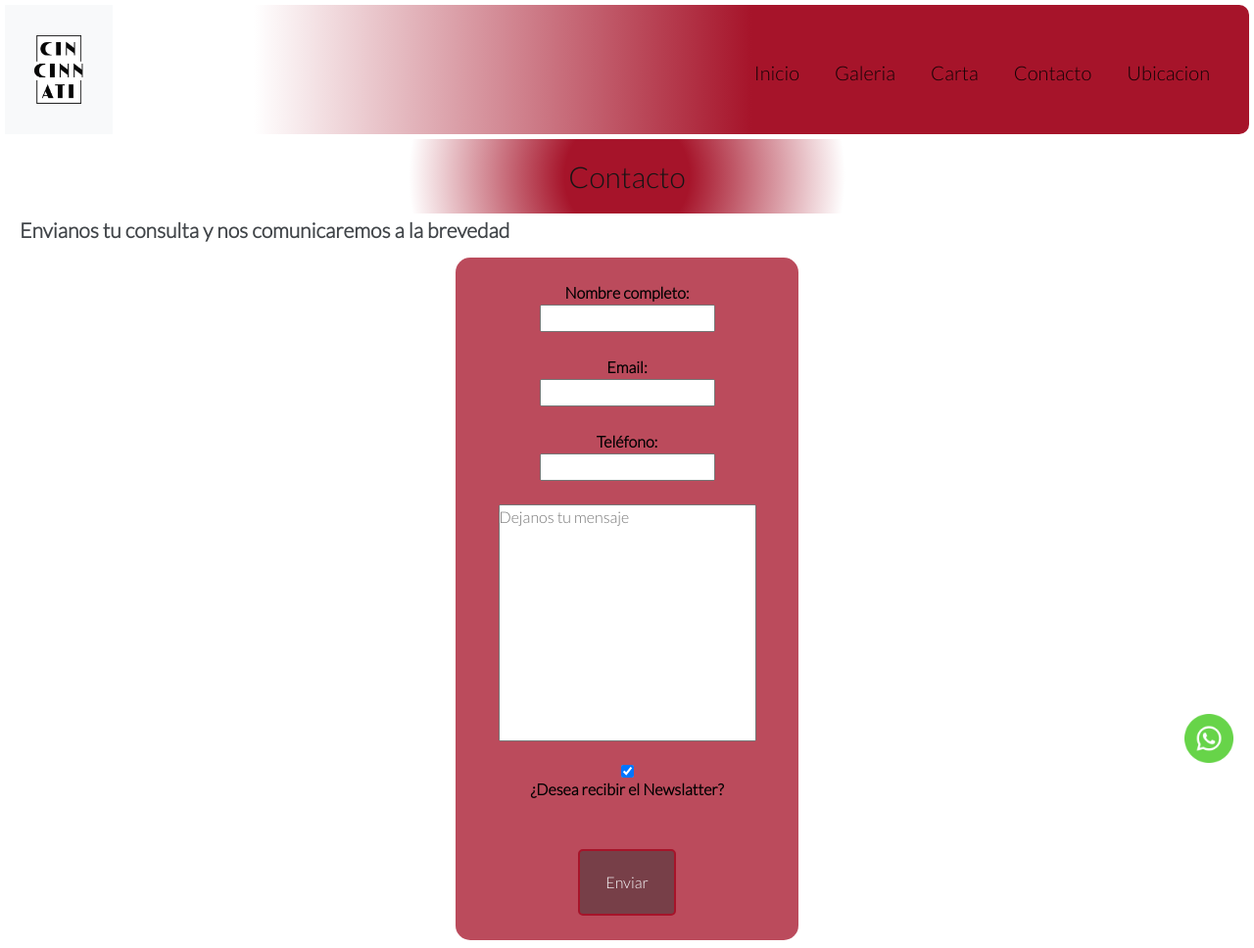
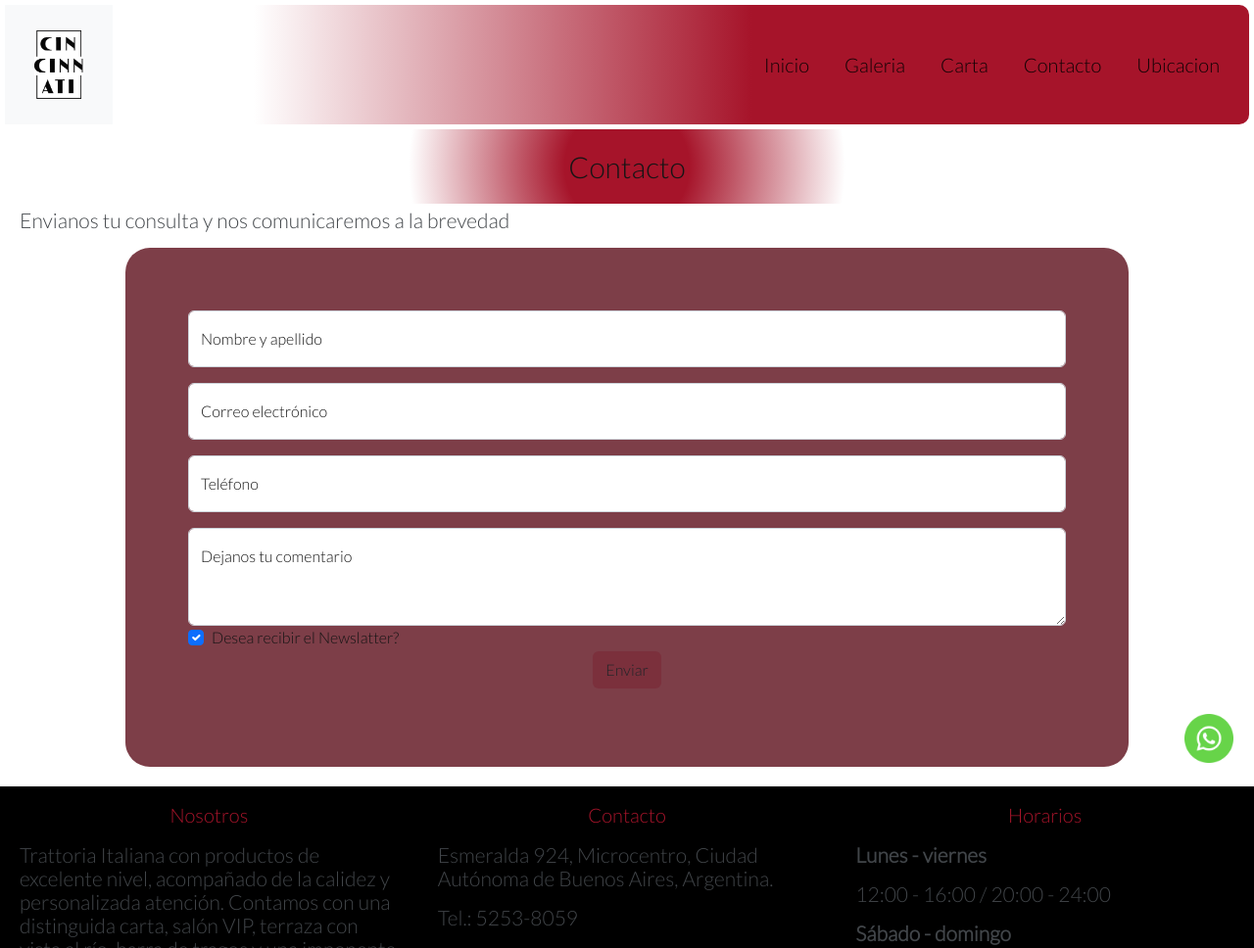
Before and after one commit to katerina-miranda/EntregaFinal-Babasonicos, a plain HTML site: page paginas/contacto.html in a window 1280 px wide. Shown: the top 968 px of the page at 98% size. Drawn offline with nearby package versions, Linux system fonts and the light colour scheme.

Commit message:
modiqfique contacto

```diff
--- a/paginas/contacto.html
+++ b/paginas/contacto.html
@@ -50,22 +50,31 @@
     <p class="primerParrafo">Envianos tu consulta y nos comunicaremos a la brevedad</p>
     <form>
       <fieldset class="formulario">
-        <br>
-        <label for="text">Nombre completo:</label>
-        <input type="text" id="text" required>
-        <br>
-        <label for="email">Email:</label>
-        <input type="email" id="email" required>
-        <br>
-        <label for="tel">Teléfono:</label>
-        <input type="tel" id="tel">
-        <br>
-        <textarea name="mensaje" id="mensaje" cols="30" rows="10" placeholder="Dejanos tu mensaje"></textarea>
-        <br>
-        <input type="checkbox" name="newslatter" checked>
-        <label for="newslatter">¿Desea recibir el Newslatter?</label>
-        <br>
-        <input type="submit" value="Enviar" id="link">
+        <div class="form-floating mb-3">
+          <input type="text" class="form-control" id="floatingInput1" placeholder="Nombre completo">
+          <label for="floatingInput1">Nombre y apellido</label>
+        </div>
+        <div class="form-floating mb-3">
+          <input type="email" class="form-control" id="floatingInput2" placeholder="nombre@example.com">
+          <label for="floatingInput2">Correo electrónico</label>
+        </div>
+        <div class="form-floating mb-3">
+          <input type="tel" class="form-control" id="floatingInput3" placeholder="Teléfono">
+          <label for="floatingInput3">Teléfono</label>
+        </div>
+        <div class="form-floating">
+          <textarea class="form-control" placeholder="Dejar un comentario" id="floatingTextarea2" style="height: 100px"></textarea>
+          <label for="floatingTextarea2">Dejanos tu comentario</label>
+        </div>
+        <div class="form-check">
+          <input class="form-check-input" type="checkbox" id="flexCheckChecked" checked>
+          <label class="form-check-label" for="flexCheckChecked">
+            Desea recibir el Newslatter?
+          </label>
+        </div>
+        <div class="col-auto botonForm">
+          <button type="submit" class="btn mb-3">Enviar</button>
+        </div>
       </fieldset>
     </form>
   </main>
--- a/style.css
+++ b/style.css
@@ -217,28 +217,25 @@ tr, td, th {
 
 /* contacto */
 .formulario {
-  margin: auto;
-  width: 350px;
-  margin-bottom: 25px;
+  padding: 5%;
+  margin: 0px 10%;
+  margin-bottom: 20px;
   display: flex;
   flex-direction: column;
-  align-items: center;
-  color: #000000;
-  font-weight: bold;
-  background-color: #a6142ac3;
-  border-radius: 15px;
+  background-color: #7d3e48;
+  border-radius: 25px;
+}
+.botonForm {
+  display: flex;
+  justify-content: center;
 }
 
-textarea {
-  resize: none;
+.btn {
+  background-color: #79112149;
 }
 
-div {
-  color: #000000;
-  margin: 5px;
-  font-weight: 200;
-  font-size: 18px;
-  line-height: 24px;
+.btn:hover{
+  background-color: #791121;
 }
 
 /* ubicacion */
@@ -259,10 +256,6 @@ div {
 }
 
 /* footer */
-.primerParrafo {
-  font-weight: bold;
-}
-
 .footer {
   background-color: #000000;
 }
```
